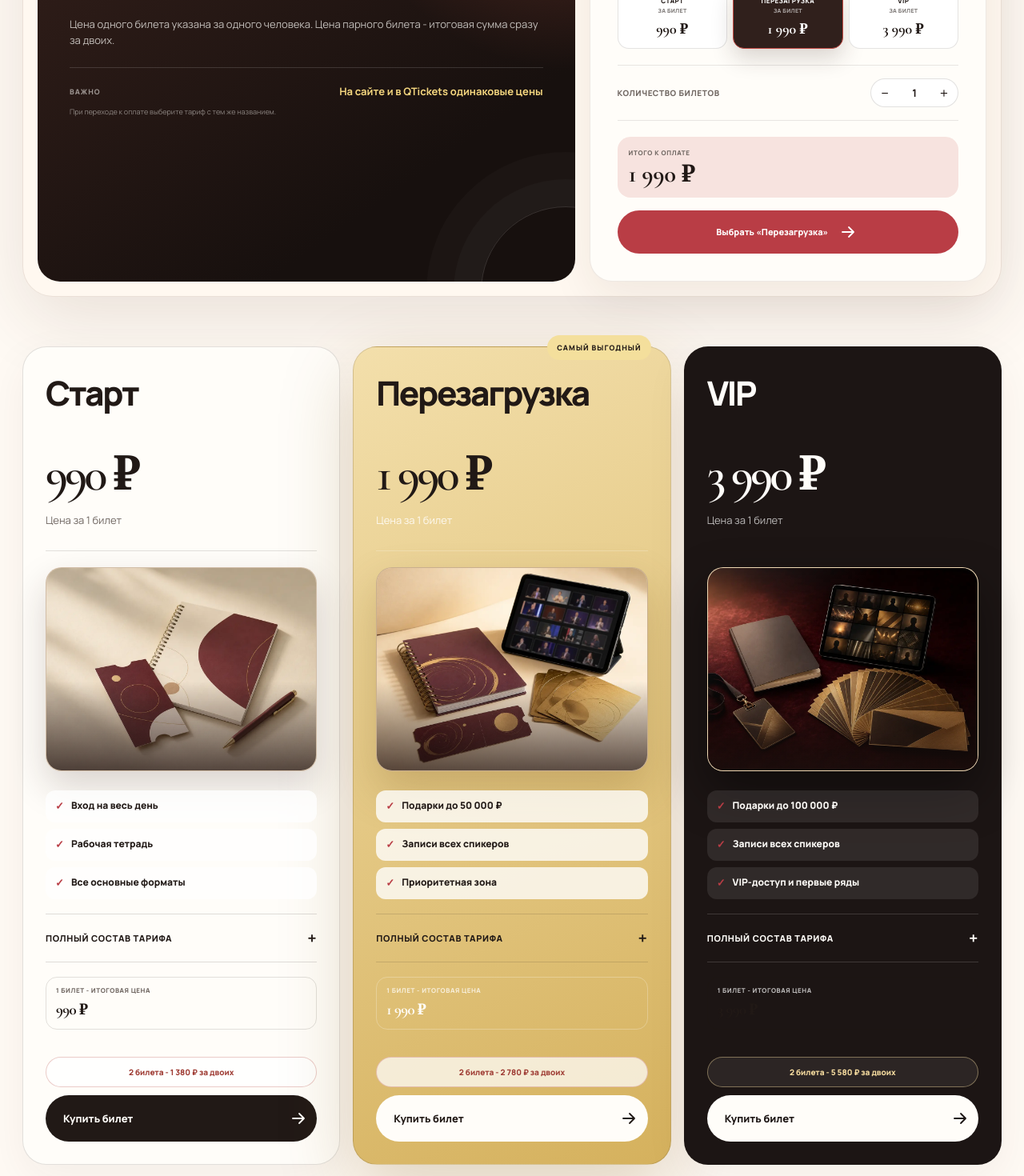
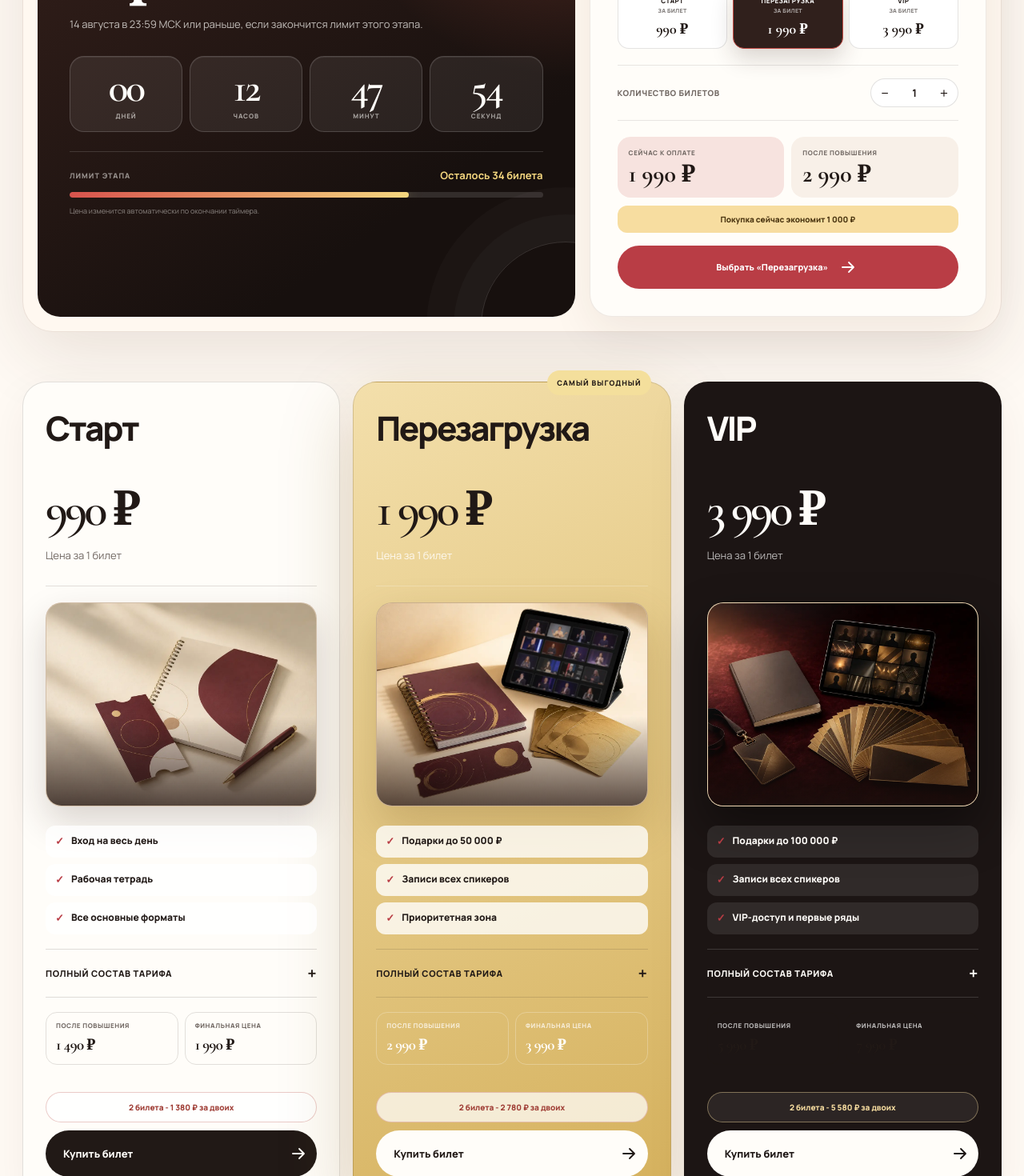
Before and after one commit to aopetrukhin-maker/menwoman-site, a Next.js app: page / in a window 1280 px wide. Shown: the part 9140-10610 px from the top of the page at 80% size. Built offline with nearby package versions, Linux system fonts and the light colour scheme.

Commit message:
Вернуть автоматическое повышение цен

```diff
--- a/app/page.tsx
+++ b/app/page.tsx
@@ -697,8 +697,7 @@ const connectionStatusCopy: Record<ConnectionStatus, string> = {
   search: "На фестивале цвет браслета поможет увидеть, кто открыт к знакомству. А ваш код и вопросы для разговора помогут быстрее перейти от формальностей к ценностям и намерениям.",
   relationship: "Пройдите тест вдвоём и сравните результаты. На фестивале программа даст вам общий контекст, чтобы обсудить близость, деньги, конфликты и будущее без привычного сценария.",
   complicated: "Ваш результат не принимает решение за вас, но даёт язык для честного разговора. На фестивале вы сможете посмотреть на ситуацию через разные подходы экспертов.",
-  self: "Понимание своего кода помогает замечать подходящих людей и не соглашаться на связь, в которой приходится отказываться от себя.",};
-const program = [
+  self: "Понимание своего кода помогает замечать подходящих людей и не соглашаться на связь, в которой приходится отказываться от себя.",};const program = [
   {
     label: "Почему вы снова выбираете не тех?",
     title: "Сценарии, которые управляют любовью",
@@ -952,23 +951,51 @@ function BonusSection() {
 }
 
 function PricingSection() {
+  const [saleSnapshot, setSaleSnapshot] = useState<SaleSnapshot | null>(null);
   const [calculatorTier, setCalculatorTier] = useState<TicketTier>("reload");
   const [purchaseMode, setPurchaseMode] = useState<PurchaseMode>("single");
   const [quantity, setQuantity] = useState(1);
 
-  // QTickets is the source of truth. Prices stay fixed here until they are
-  // changed in QTickets and on the site together.
-  const activeStage = saleStages[0];
+  useEffect(() => {
+    const updateSaleState = () => {
+      const now = Date.now();
+      const stageIndex = getSaleStageIndex(now);
+      const stage = saleStages[stageIndex];
+      setSaleSnapshot({
+        stageIndex,
+        millisecondsLeft: stage.deadline ? Math.max(0, new Date(stage.deadline).getTime() - now) : 0,
+      });
+    };
+
+    updateSaleState();
+    const timer = window.setInterval(updateSaleState, 1000);
+    return () => window.clearInterval(timer);
+  }, []);
+
+  const activeStageIndex = saleSnapshot?.stageIndex ?? 0;
+  const activeStage = saleStages[activeStageIndex];
+  const nextStage = saleStages[Math.min(activeStageIndex + 1, saleStages.length - 1)];
+  const countdown = getCountdownParts(saleSnapshot?.millisecondsLeft ?? 0);
   const selectedTicket = tickets.find((ticket) => ticket.tier === calculatorTier) ?? tickets[1];
   const currentSinglePrice = activeStage.prices[calculatorTier];
+  const nextSinglePrice = nextStage.prices[calculatorTier];
   const currentPairPricePerPerson = getPairPricePerPerson(currentSinglePrice);
+  const nextPairPricePerPerson = getPairPricePerPerson(nextSinglePrice);
   const currentUnitPrice = purchaseMode === "pair" ? currentPairPricePerPerson * 2 : currentSinglePrice;
+  const nextUnitPrice = purchaseMode === "pair" ? nextPairPricePerPerson * 2 : nextSinglePrice;
   const currentTotal = currentUnitPrice * quantity;
+  const nextTotal = nextUnitPrice * quantity;
+  const stageSavings = Math.max(0, nextTotal - currentTotal);
   const pairSavings = purchaseMode === "pair"
     ? Math.max(0, (currentSinglePrice * 2 - currentUnitPrice) * quantity)
     : 0;
-  const purchaseUrl = ticketUrl;
-  const cardPurchaseUrl = ticketUrl;
+  const progress = activeStage.quota > 0
+    ? Math.max(0, Math.min(100, ((activeStage.quota - activeStage.remaining) / activeStage.quota) * 100))
+    : 100;
+  const purchaseUrl = activeStage.closed
+    ? `${telegramUrl}?text=${encodeURIComponent("Хочу уточнить наличие билетов на фестиваль МЖ")}`
+    : ticketUrl;
+  const cardPurchaseUrl = purchaseUrl;
 
   const selectPairTicket = (tier: TicketTier) => {
     setCalculatorTier(tier);
@@ -1030,19 +1057,40 @@ function PricingSection() {
           <b>Выбрать парный билет <i className="button-icon"><ArrowIcon /></i></b>
         </button>
 
-        <div className="sale-fomo-panel">
+        <div className={`sale-fomo-panel${activeStage.closed ? " is-closed" : ""}`} key={activeStage.id}>
           <div className="sale-fomo-status">
             <div className="sale-stage-line">
-              <span>Официальные цены</span>
-              <strong>Без скрытых доплат</strong>
+              <span>{activeStage.closed ? "Продажи" : `Этап ${activeStageIndex + 1} из 3`}</span>
+              <strong>{activeStage.label}</strong>
             </div>
-            <h3>Вы сразу видите, сколько платите</h3>
-            <p>Цена одного билета указана за одного человека. Цена парного билета - итоговая сумма сразу за двоих.</p>
-
-            <div className="sale-limit">
-              <div><span>Важно</span><strong>На сайте и в QTickets одинаковые цены</strong></div>
-              <p>При переходе к оплате выберите тариф с тем же названием.</p>
+            <h3>{activeStage.closed ? "Онлайн-продажа завершена" : "Цена вырастет через"}</h3>
+            <p>
+              {activeStage.closed
+                ? "Уточните наличие билетов у организатора или приобретите билет на регистрации."
+                : `${activeStage.deadlineLabel} или раньше, если закончится лимит этого этапа.`}
+            </p>
+
+            <div className="sale-countdown" aria-label="Обратный отсчёт до изменения цены" aria-live="polite">
+              {[
+                [countdown.days, "дней"],
+                [countdown.hours, "часов"],
+                [countdown.minutes, "минут"],
+                [countdown.seconds, "секунд"],
+              ].map(([value, label]) => (
+                <span key={label}>
+                  <b suppressHydrationWarning>{String(value).padStart(2, "0")}</b>
+                  <small>{label}</small>
+                </span>
+              ))}
             </div>
+
+            {!activeStage.closed && (
+              <div className="sale-limit">
+                <div><span>Лимит этапа</span><strong>Осталось {formatTicketCount(activeStage.remaining)}</strong></div>
+                <div className="sale-limit-track"><i style={{ width: `${progress}%` }} /></div>
+                <p>Цена изменится автоматически по окончании таймера.</p>
+              </div>
+            )}
           </div>
 
           <div className={`price-calculator${purchaseMode === "pair" ? " is-pair" : ""}`} id="ticket-calculator" aria-label="Покупка билетов">
@@ -1104,11 +1152,22 @@ function PricingSection() {
                   <div><span>Для сравнения - за человека</span><strong>{formatPrice(currentPairPricePerPerson)}</strong></div>
                 </div>
                 <p className="calculator-saving pair-saving">Ваша выгода - {formatPrice(pairSavings)}</p>
+                {!activeStage.closed && activeStageIndex < saleStages.length - 2 && (
+                  <p className="calculator-next-price">После повышения - {formatPrice(nextTotal)} за {quantity === 1 ? "двоих" : formatPairCount(quantity)}</p>
+                )}
               </>
             ) : (
-              <div className="calculator-result">
-                <div style={{ gridColumn: "1 / -1" }}><span>Итого к оплате</span><strong>{formatPrice(currentTotal)}</strong></div>
-              </div>
+              <>
+                <div className="calculator-result">
+                  <div><span>Сейчас к оплате</span><strong>{formatPrice(currentTotal)}</strong></div>
+                  {!activeStage.closed && activeStageIndex < saleStages.length - 2 && (
+                    <div><span>После повышения</span><strong>{formatPrice(nextTotal)}</strong></div>
+                  )}
+                </div>
+                {!activeStage.closed && stageSavings > 0 && (
+                  <p className="calculator-saving">Покупка сейчас экономит {formatPrice(stageSavings)}</p>
+                )}
+              </>
             )}
 
             <a href={purchaseUrl} target="_blank" rel="noreferrer">
@@ -1126,8 +1185,8 @@ function PricingSection() {
               {ticket.featured && <div className="popular">Самый выгодный</div>}
               <div className="price-head">
                 <h3>{ticket.name}</h3>
-                <strong>{formatPrice(activeStage.prices[ticket.tier])}</strong>
-                <span>Цена за 1 билет</span>
+                <strong className="dynamic-ticket-price" key={`${activeStage.id}-${ticket.tier}`}>{formatPrice(activeStage.prices[ticket.tier])}</strong>
+                <span>{activeStage.closed ? "Уточните наличие у организатора" : "Цена за 1 билет"}</span>
               </div>
               <div className={`ticket-product-scene ticket-product-scene-${ticket.tier}`}>
                 <img src={ticket.mockupImage} alt={ticket.mockupAlt} loading="lazy" />
@@ -1140,12 +1199,15 @@ function PricingSection() {
                 <ul>{ticket.items.map((item) => <li className={item.includes("50 000") || item.includes("100 000") ? "gift-highlight" : ""} key={item}><b>✓</b>{item}</li>)}</ul>
               </details>
               <div className="price-timeline">
-                <span style={{ gridColumn: "1 / -1" }}>1 билет - итоговая цена <b>{formatPrice(activeStage.prices[ticket.tier])}</b></span>
+                <span>{activeStage.closed || activeStageIndex >= saleStages.length - 2 ? "Текущая цена" : "После повышения"} <b>{formatPrice(activeStage.closed || activeStageIndex >= saleStages.length - 2 ? activeStage.prices[ticket.tier] : nextStage.prices[ticket.tier])}</b></span>
+                <span>Финальная цена <b>{ticket.finalPrice}</b></span>
               </div>
-              <button className="pair-card-link" type="button" onClick={() => selectPairTicket(ticket.tier)}>
-                2 билета - {formatPrice(getPairPricePerPerson(activeStage.prices[ticket.tier]) * 2)} за двоих
-              </button>
-              <a href={cardPurchaseUrl} target="_blank" rel="noreferrer">Купить билет <i className="button-icon"><ArrowIcon /></i></a>
+              {!activeStage.closed && (
+                <button className="pair-card-link" type="button" onClick={() => selectPairTicket(ticket.tier)}>
+                  2 билета - {formatPrice(getPairPricePerPerson(activeStage.prices[ticket.tier]) * 2)} за двоих
+                </button>
+              )}
+              <a href={cardPurchaseUrl} target="_blank" rel="noreferrer">{activeStage.closed ? "Уточнить наличие" : "Купить билет"} <i className="button-icon"><ArrowIcon /></i></a>
             </article>
           ))}
         </div>
@@ -1397,8 +1459,7 @@ export default function Home() {
             <summary>
               <span><small>Интерактив · 90 секунд</small><strong>Узнайте свой код связи</strong><em>Как вы строите близость, кто вам подходит и что мешает отношениям</em></span>              <b>Пройти тест <i><ArrowIcon /></i></b>
             </summary>          <div className="connection-experience" id="connection-quiz" ref={connectionQuizRef}>
-            {!connectionResult && (
-              <div className="connection-question-card" aria-live="polite">
+            {!connectionResult && (              <div className="connection-question-card" aria-live="polite">
                 <div className="connection-progress-head">
                   <span>Код связи</span>
                   <strong>{String(connectionStep + 1).padStart(2, "0")} / 07</strong>
```
